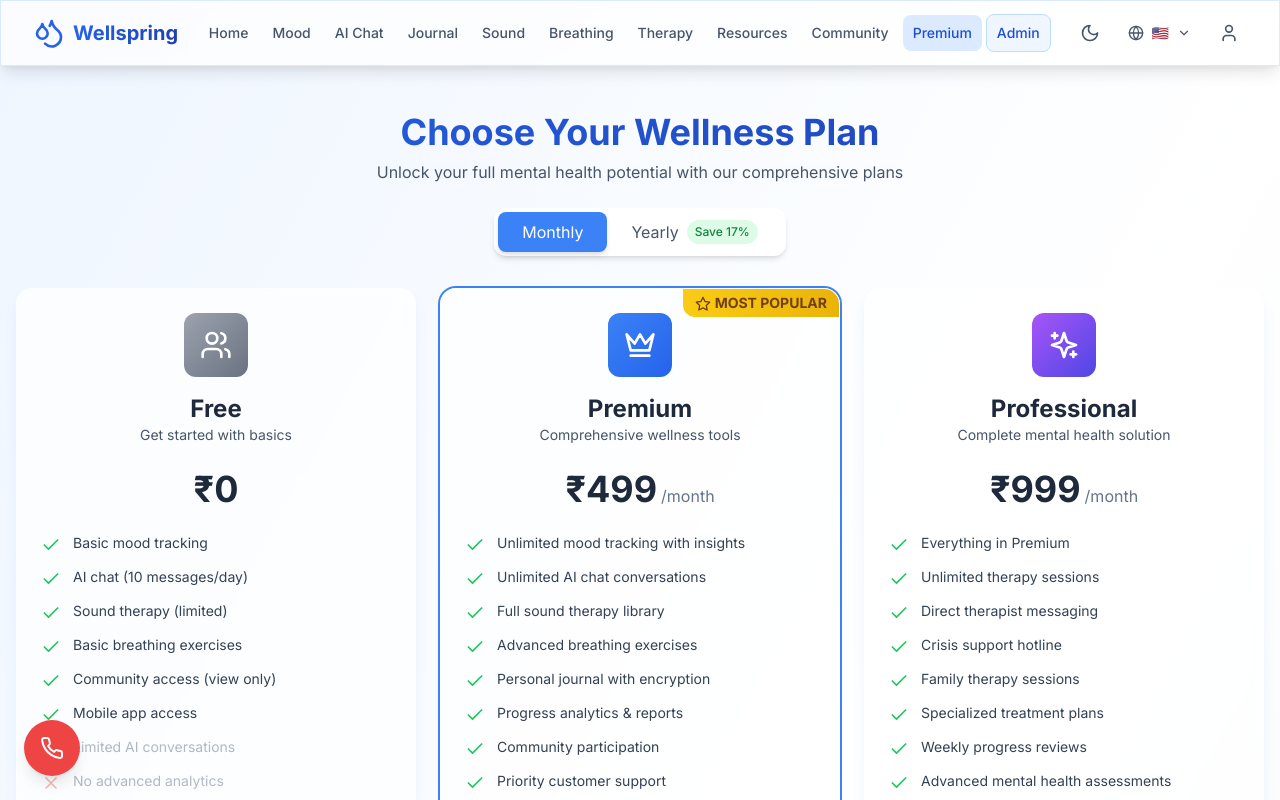
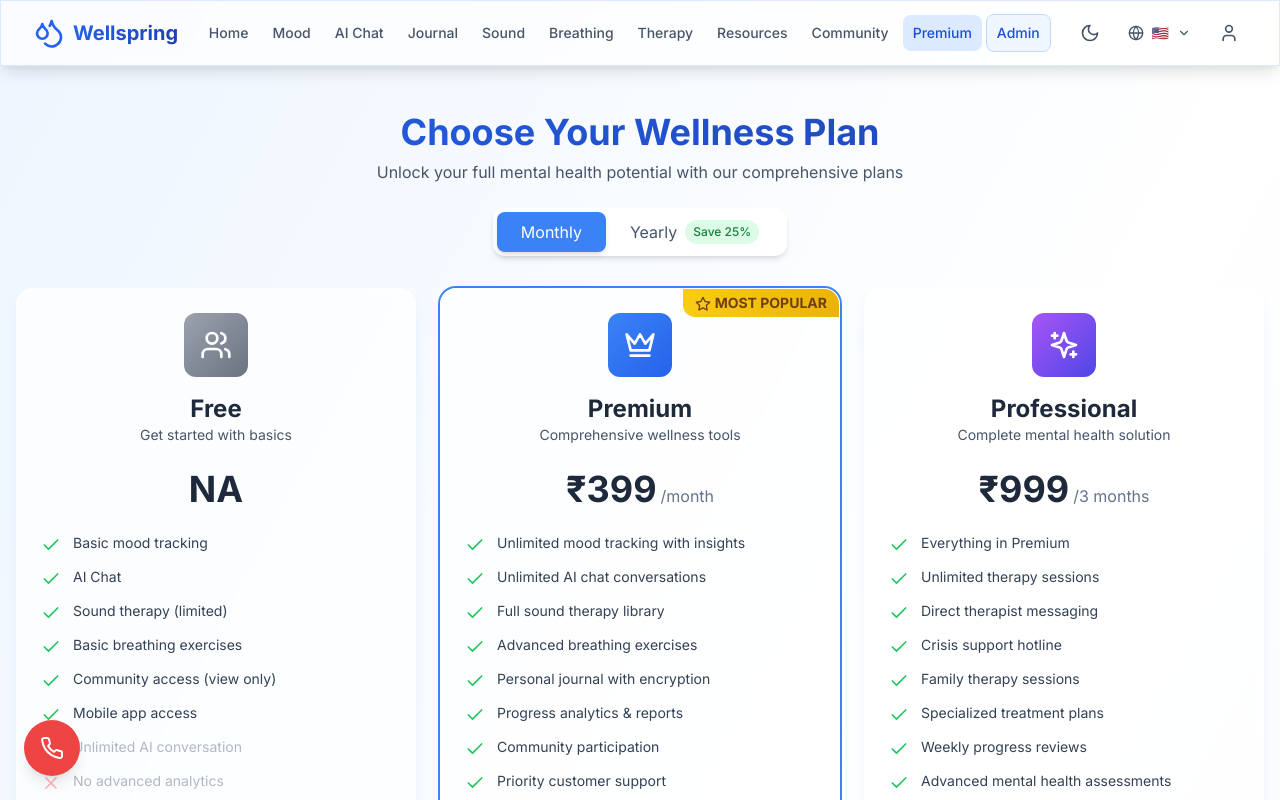
Before and after one commit to shambodas/Wellspring-Final, a React (Vite) app: page /subscription in a window 1280 px wide. Shown: the top 800 px of the page. Built offline with nearby package versions, Linux system fonts and the light colour scheme.

Commit message:
updated project with latest changes

```diff
--- a/src/pages/Subscription.jsx
+++ b/src/pages/Subscription.jsx
@@ -17,14 +17,14 @@ const Subscription = () => {
       popular: false,
       features: [
         'Basic mood tracking',
-        'AI chat (10 messages/day)',
+        'AI Chat',
         'Sound therapy (limited)',
         'Basic breathing exercises',
         'Community access (view only)',
         'Mobile app access'
       ],
       limitations: [
-        'Limited AI conversations',
+        'Unlimited AI conversation',
         'No advanced analytics',
         'No therapy booking',
         'Basic support only'
@@ -34,7 +34,7 @@ const Subscription = () => {
       id: 'premium',
       name: 'Premium',
       subtitle: 'Comprehensive wellness tools',
-      price: { monthly: 499, yearly: 4990 },
+      price: { monthly: 399, yearly: 3591 },
       color: 'from-primary-500 to-primary-600',
       popular: true,
       features: [
@@ -55,7 +55,7 @@ const Subscription = () => {
       id: 'professional',
       name: 'Professional',
       subtitle: 'Complete mental health solution',
-      price: { monthly: 999, yearly: 9990 },
+      price: { monthly: 999, yearly: 8991, period: '3 months' },
       color: 'from-purple-500 to-indigo-600',
       popular: false,
       features: [
@@ -120,7 +120,7 @@ const Subscription = () => {
   ]
 
   const getDiscountPercentage = () => {
-    return Math.round((1 - (plans.find(p => p.id === 'premium').price.yearly / 12) / plans.find(p => p.id === 'premium').price.monthly) * 100)
+    return 25
   }
 
   const handleSelectPlan = (plan) => {
@@ -209,20 +209,26 @@ const Subscription = () => {
 
               {/* Pricing */}
               <div className="text-center mb-6">
+                {plan.price[billingCycle] > 0 ? (
+                  <>
                     <div className="flex items-baseline justify-center">
                       <span className="text-4xl font-bold text-secondary-800">
                         ₹{plan.price[billingCycle]}
                       </span>
-                  {plan.price[billingCycle] > 0 && (
                       <span className="text-secondary-500 ml-1">
-                      /{billingCycle === 'yearly' ? 'year' : 'month'}
+                        /{plan.id === 'professional' ? plan.price.period : (billingCycle === 'yearly' ? 'year' : 'month')}
                       </span>
-                  )}
                     </div>
                     {billingCycle === 'yearly' && plan.price.yearly > 0 && (
                       <p className="text-sm text-green-600 mt-1">
                         Save ₹{(plan.price.monthly * 12) - plan.price.yearly} annually
                       </p>
+                    )}
+                  </>
+                ) : (
+                  <div className="text-4xl font-bold text-secondary-800">
+                    NA
+                  </div>
                 )}
               </div>
 
@@ -375,7 +381,7 @@ const Subscription = () => {
                   <h3 className="text-2xl font-bold text-secondary-800">{selectedPlan.name} Plan</h3>
                   <p className="text-4xl font-bold text-primary-600 my-2">
                     ₹{selectedPlan.price[billingCycle]}
-                    <span className="text-lg text-secondary-500">/{billingCycle === 'yearly' ? 'year' : 'month'}</span>
+                    <span className="text-lg text-secondary-500">/{selectedPlan.id === 'professional' ? selectedPlan.price.period : (billingCycle === 'yearly' ? 'year' : 'month')}</span>
                   </p>
                 </div>
 
```
Lines whose indentation alone changed are shown as unchanged.
